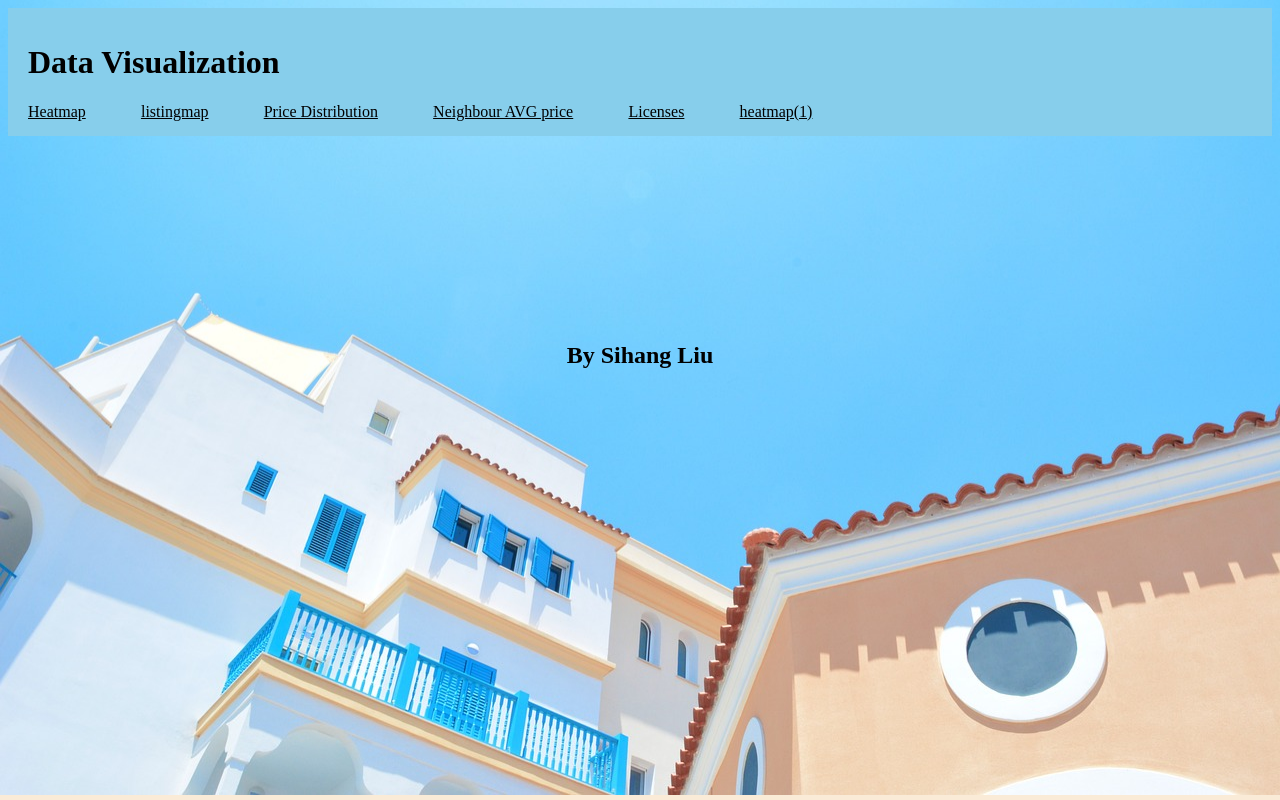
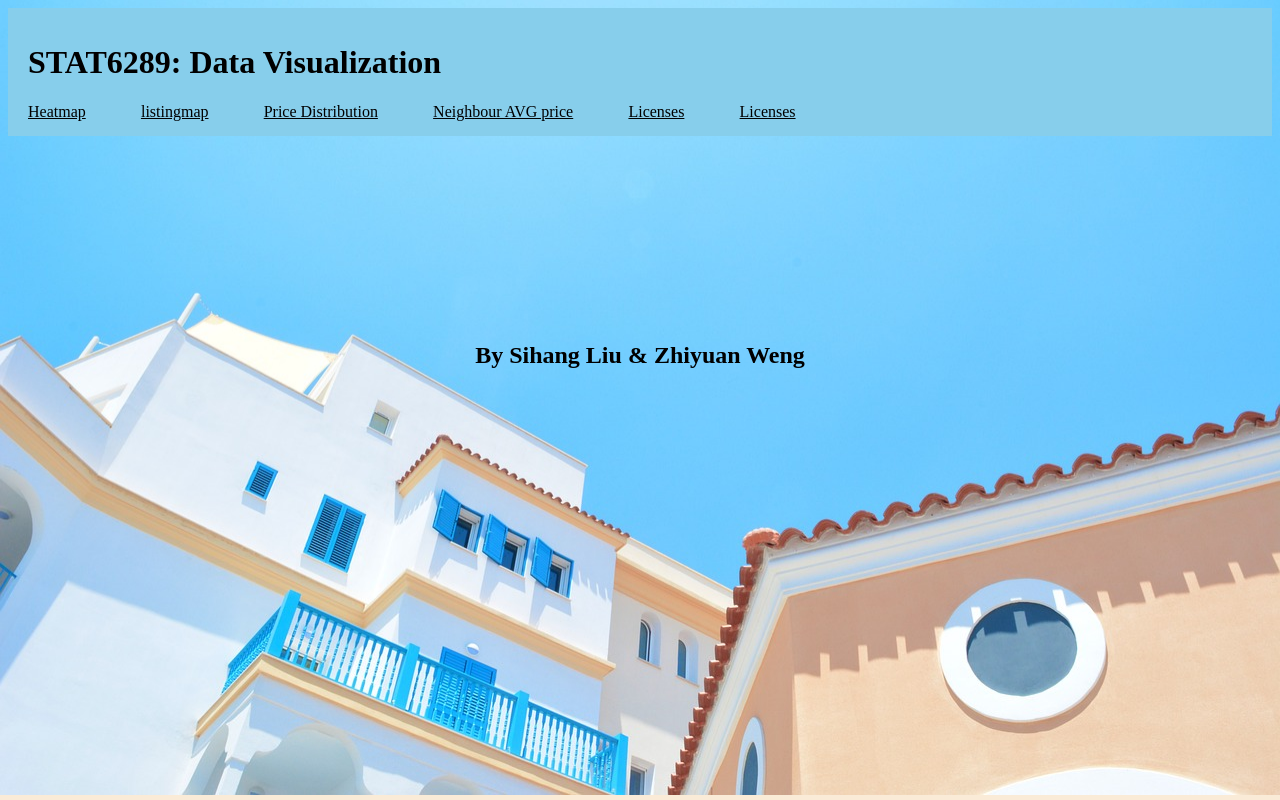
Before and after one commit to ZyuanWeng/ZyuanWeng.com, a plain HTML site: page index.html in a window 1280 px wide. Drawn offline with Linux system fonts and the light colour scheme.

Commit message:
Add files via upload

```diff
--- a/index.html
+++ b/index.html
@@ -9,14 +9,15 @@
 <body>
 
 <header>
-    <h1>Data Visualization</h1>
+    <h1>STAT6289: Data Visualization</h1>
     <u1>
         <li><a href="heatmap.html">Heatmap</a></li>
         <li><a href="dc_listings_map.html">listingmap</a></li>
         <li><a href="rosechart.html">Price Distribution</a></li>
         <li><a href="average_price_by_neighbourhood.html">Neighbour AVG price</a></li>
         <li><a href="28.png">Licenses</a></li>
-        <li><a href="heatmap(1).html">heatmap(1)</a></li>
+        <li><a href="28.png">Licenses</a></li>
+
 
     </u1>
 </header>
@@ -24,7 +25,7 @@
 
 
  <section>
-    <h2><strong>By Sihang Liu
+    <h2><strong>By Sihang Liu & Zhiyuan Weng
          </strong></h2>
  </section>
 
```
